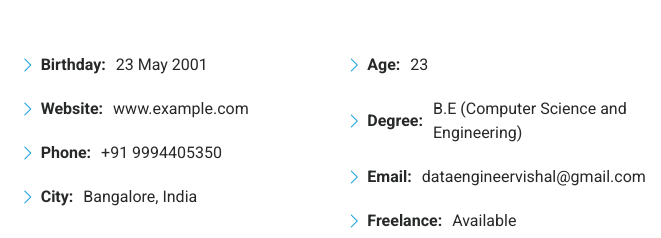
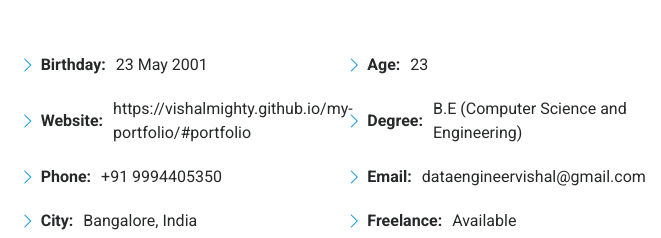
Before and after one commit to vishalmighty/my-portfolio, a plain HTML site: page index.html in a window 1280 px wide. Shown: the part 1102-1340 px from the top of the page, 619-1280 px from the left. Drawn offline with Linux system fonts and the light colour scheme.

Commit message:
Update index.html

```diff
--- a/index.html
+++ b/index.html
@@ -97,7 +97,7 @@
               <div class="col-lg-6">
                 <ul>
                   <li><i class="bi bi-chevron-right"></i> <strong>Birthday:</strong> <span>23 May 2001</span></li>
-                  <li><i class="bi bi-chevron-right"></i> <strong>Website:</strong> <span>www.example.com</span></li>
+                  <li><i class="bi bi-chevron-right"></i> <strong>Website:</strong> <span>https://vishalmighty.github.io/my-portfolio/#portfolio</span></li>
                   <li><i class="bi bi-chevron-right"></i> <strong>Phone:</strong> <span>+91 9994405350</span></li>
                   <li><i class="bi bi-chevron-right"></i> <strong>City:</strong> <span>Bangalore, India</span></li>
                 </ul>
```
